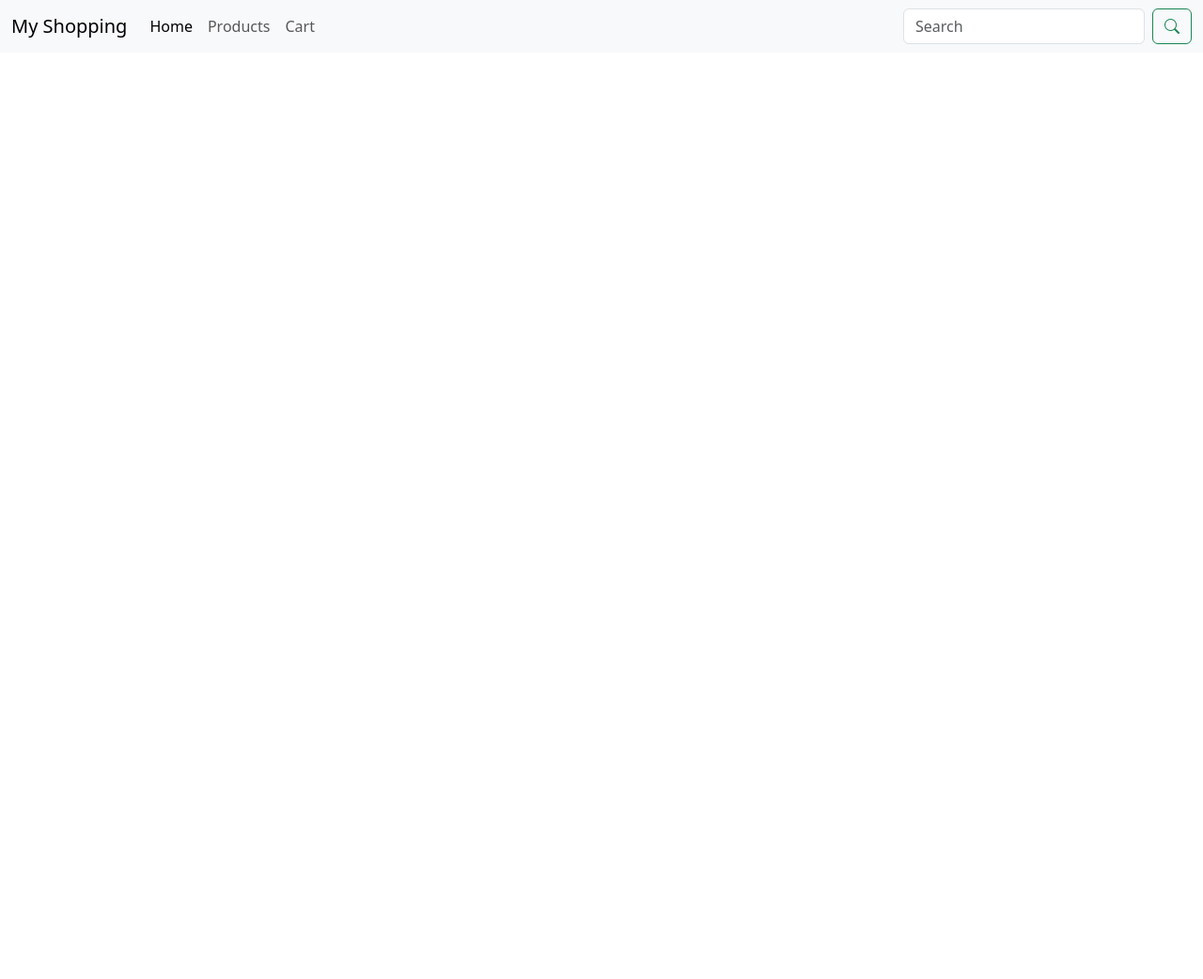
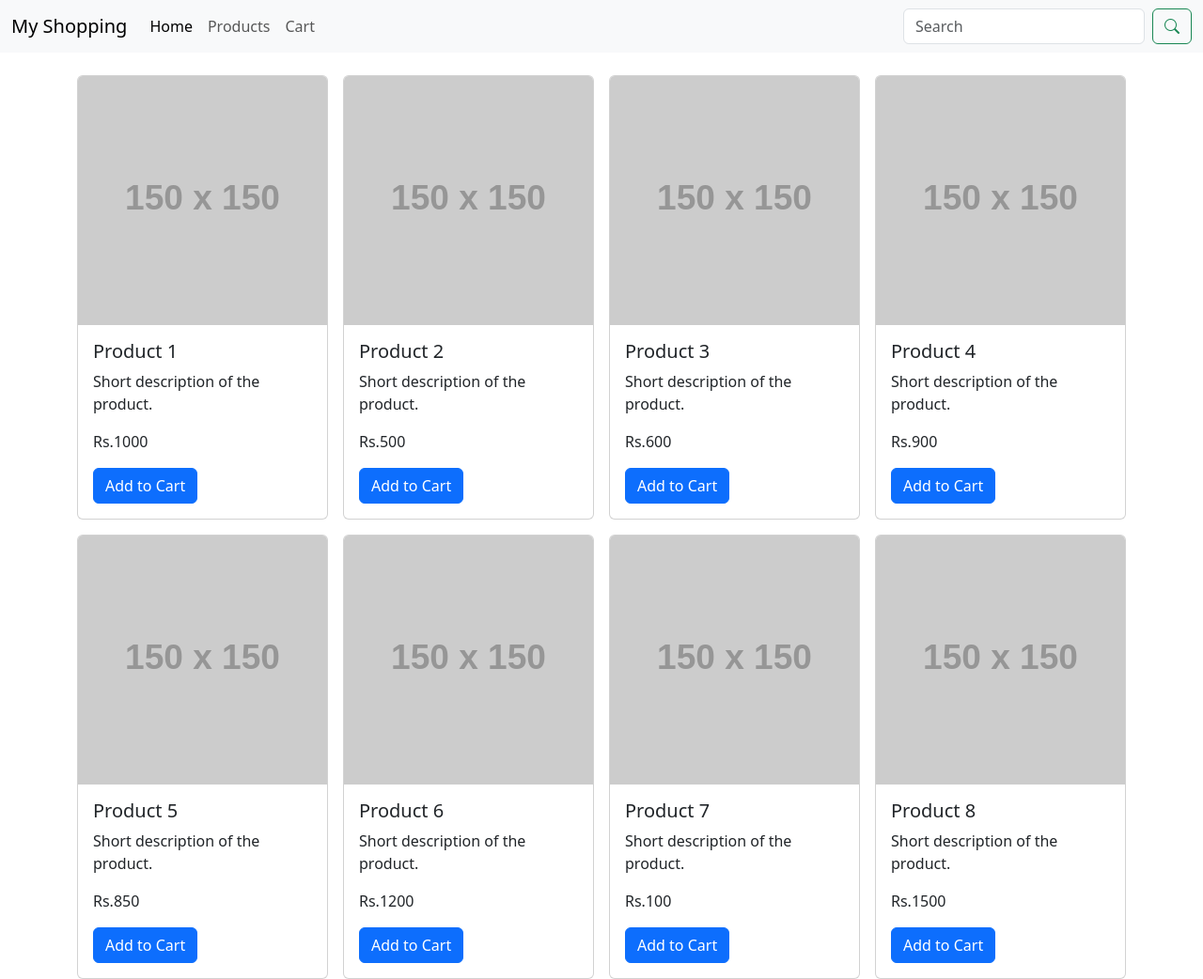
Before and after one commit to TejalPisal/E-Commerce-Product-Listing-Page, a plain HTML site: page index.html in a window 1280 px wide. Shown: the whole page at 94% size. Before the commit the page ends 800 px from the top, so only its background shows below. Drawn offline with nearby package versions, Linux system fonts and the light colour scheme; placeholder pictures from the web are drawn by us.

Commit message:
product card design

```diff
--- a/index.html
+++ b/index.html
@@ -10,7 +10,7 @@
 </head>
 <body>
 
-    <!-- Website Header -->
+<!-- Website Header -->
   <header>
     <nav class="navbar navbar-expand-lg navbar-light bg-light">
       <div class="container-fluid">
@@ -31,7 +31,7 @@
               <a class="nav-link active" aria-current="page" href="#">Home</a>
             </li>
             <li class="nav-item">
-              <a class="nav-link" href="#">Products</a>
+              <a class="nav-link" href="#product">Products</a>
             </li>
             <li class="nav-item">
               <a class="nav-link" href="#">Cart</a>
@@ -41,7 +41,6 @@
           <!-- Search bar -->
         <form class="d-flex">
             <input class="form-control me-2 search-bar" type="search" placeholder="Search" aria-label="Search">
-            <!-- Replace the button with a search icon -->
             <button class="btn btn-outline-success" type="submit">
               <i class="bi bi-search"></i>
             </button>
@@ -51,6 +50,116 @@
     </nav>
   </header>
 
+
+  <!-- Container for the product grid -->
+  <div class="container mt-4" id="product">
+    <div class="row g-3">
+      <!-- Product Card 1 -->
+      <div class="col-lg-3 col-md-4 col-sm-6 col-12">
+        <div class="card product-card">
+          <img src="https://via.placeholder.com/150" class="card-img-top product-img" alt="Product 1">
+          <div class="card-body">
+            <h5 class="card-title">Product 1</h5>
+            <p class="card-text">Short description of the product.</p>
+            <p class="card-text">Rs.1000</p>
+            <button class="btn btn-primary">Add to Cart</button>
+          </div>
+        </div>
+      </div>
+
+      <!-- Product Card 2 -->
+      <div class="col-lg-3 col-md-4 col-sm-6 col-12">
+        <div class="card product-card">
+          <img src="https://via.placeholder.com/150" class="card-img-top product-img" alt="Product 2">
+          <div class="card-body">
+            <h5 class="card-title">Product 2</h5>
+            <p class="card-text">Short description of the product.</p>
+            <p class="card-text">Rs.500</p>
+            <button class="btn btn-primary">Add to Cart</button>
+          </div>
+        </div>
+      </div>
+
+      <!-- Product Card 3 -->
+      <div class="col-lg-3 col-md-4 col-sm-6 col-12">
+        <div class="card product-card">
+          <img src="https://via.placeholder.com/150" class="card-img-top product-img" alt="Product 3">
+          <div class="card-body">
+            <h5 class="card-title">Product 3</h5>
+            <p class="card-text">Short description of the product.</p>
+            <p class="card-text">Rs.600</p>
+            <button class="btn btn-primary">Add to Cart</button>
+          </div>
+        </div>
+      </div>
+
+      <!-- Product Card 4 -->
+      <div class="col-lg-3 col-md-4 col-sm-6 col-12">
+        <div class="card product-card">
+          <img src="https://via.placeholder.com/150" class="card-img-top product-img" alt="Product 4">
+          <div class="card-body">
+            <h5 class="card-title">Product 4</h5>
+            <p class="card-text">Short description of the product.</p>
+            <p class="card-text">Rs.900</p>
+            <button class="btn btn-primary">Add to Cart</button>
+          </div>
+        </div>
+      </div>
+
+      <!-- Product Card 5 -->
+      <div class="col-lg-3 col-md-4 col-sm-6 col-12">
+        <div class="card product-card">
+          <img src="https://via.placeholder.com/150" class="card-img-top product-img" alt="Product 5">
+          <div class="card-body">
+            <h5 class="card-title">Product 5</h5>
+            <p class="card-text">Short description of the product.</p>
+            <p class="card-text">Rs.850</p>
+            <button class="btn btn-primary">Add to Cart</button>
+          </div>
+        </div>
+      </div>
+
+      <!-- Product Card 6 -->
+      <div class="col-lg-3 col-md-4 col-sm-6 col-12">
+        <div class="card product-card">
+          <img src="https://via.placeholder.com/150" class="card-img-top product-img" alt="Product 6">
+          <div class="card-body">
+            <h5 class="card-title">Product 6</h5>
+            <p class="card-text">Short description of the product.</p>
+            <p class="card-text">Rs.1200</p>
+            <button class="btn btn-primary">Add to Cart</button>
+          </div>
+        </div>
+      </div>
+
+      <!-- Product Card 7 -->
+      <div class="col-lg-3 col-md-4 col-sm-6 col-12">
+        <div class="card product-card">
+          <img src="https://via.placeholder.com/150" class="card-img-top product-img" alt="Product 7">
+          <div class="card-body">
+            <h5 class="card-title">Product 7</h5>
+            <p class="card-text">Short description of the product.</p>
+            <p class="card-text">Rs.100</p>
+            <button class="btn btn-primary">Add to Cart</button>
+          </div>
+        </div>
+      </div>
+
+      <!-- Product Card 8 -->
+      <div class="col-lg-3 col-md-4 col-sm-6 col-12">
+        <div class="card product-card">
+          <img src="https://via.placeholder.com/150" class="card-img-top product-img" alt="Product 8">
+          <div class="card-body">
+            <h5 class="card-title">Product 8</h5>
+            <p class="card-text">Short description of the product.</p>
+            <p class="card-text">Rs.1500</p>
+            <button class="btn btn-primary">Add to Cart</button>
+          </div>
+        </div>
+      </div>
+    </div>
+  </div>
+
   <!-- Bootstrap JS -->
   <script src="https://cdn.jsdelivr.net/npm/bootstrap@5.3.0/dist/js/bootstrap.bundle.min.js"></script>
 </body>
--- a/style.css
+++ b/style.css
@@ -1,12 +1,32 @@
+/* Header Styling */
+
+/* Logo Styling */
 .logo-placeholder {
     width: 50px;
     height: 50px;
     background-color: #ccc;
     border-radius: 50%;
 }
+
+
+/* Nav Intems styling */
 .navbar-nav .nav-link {
     margin-right: 20px;
 }
+
+/* Search Bar */
 .search-bar {
     width: 300px;
 }
+
+/* Product Card Styling */
+.product-card {
+    margin-bottom: 20px;
+  }
+
+  /* Product img styling */
+  .product-img {
+    width: 100%;
+    height: 200px;
+    object-fit: cover;
+  }
```
